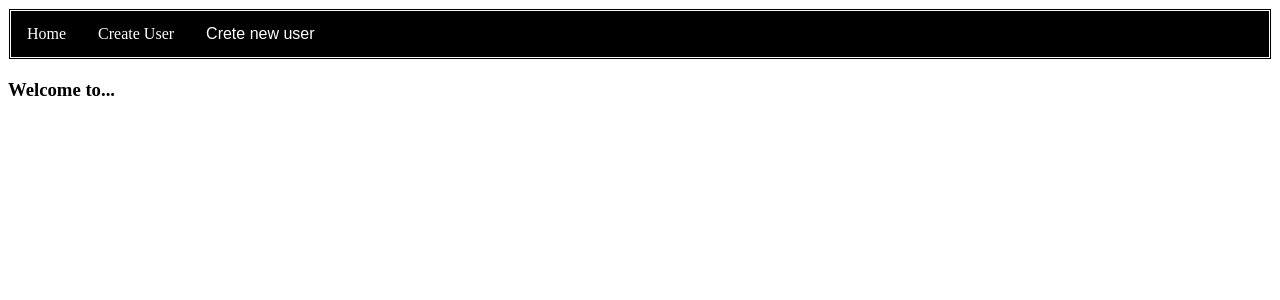
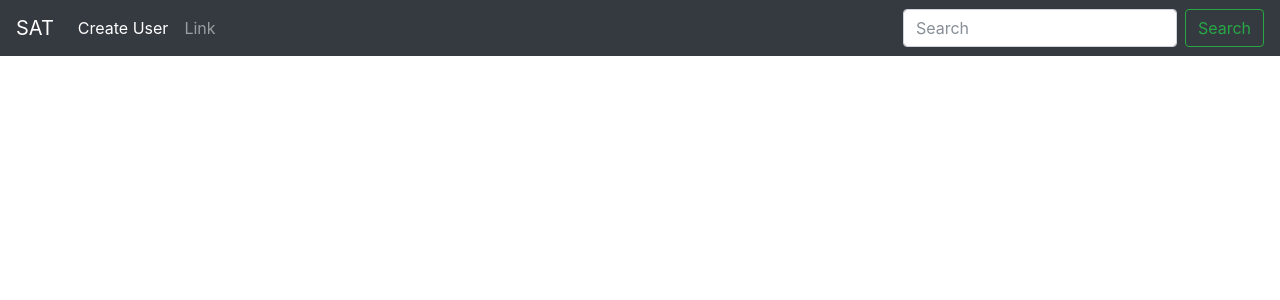
Before and after one commit to Memo93/SAT, a PHP site: page / in a window 1280 px wide. Shown: the top 300 px of the page. Run offline with PHP 8.4, Linux system fonts and the light colour scheme; some libraries are stand-ins or nearby versions.

Commit message:
Change in design
change complet the design, using getbootstrap

```diff
--- a/index.php
+++ b/index.php
@@ -1,102 +1,41 @@
 <html>
 <head>
+
+    <meta charset="utf-8">
+    <meta name="viewport" content="width=device-width, initial-scale=1, shrink-to-fit=no">
+    <link rel="stylesheet" href="https://maxcdn.bootstrapcdn.com/bootstrap/4.0.0-beta.2/css/bootstrap.min.css"
+    integrity="sha384-PsH8R72JQ3SOdhVi3uxftmaW6Vc51MKb0q5P2rRUpPvrszuE4W1povHYgTpBfshb" crossorigin="anonymous">
+
+    <script src="https://code.jquery.com/jquery-3.2.1.slim.min.js" integrity="sha384-KJ3o2DKtIkvYIK3UENzmM7KCkRr/rE9/Qpg6aAZGJwFDMVNA/GpGFF93hXpG5KkN" crossorigin="anonymous"></script>
+    <script src="https://cdnjs.cloudflare.com/ajax/libs/popper.js/1.12.3/umd/popper.min.js" integrity="sha384-vFJXuSJphROIrBnz7yo7oB41mKfc8JzQZiCq4NCceLEaO4IHwicKwpJf9c9IpFgh" crossorigin="anonymous"></script>
+    <script src="https://maxcdn.bootstrapcdn.com/bootstrap/4.0.0-beta.2/js/bootstrap.min.js" integrity="sha384-alpBpkh1PFOepccYVYDB4do5UnbKysX5WZXm3XxPqe5iKTfUKjNkCk9SaVuEZflJ" crossorigin="anonymous"></script>
+
     <title>Sistema de Administración de Tajos</title>
-    <style>
-
-        .container{
-            overflow: hidden;
-            background-color: black;
-            font-family: "Times New Roman";
-            border: double;
-            border-color: #f9f9f9;
-        }
-        .container a {
-            float: left;
-            font-size: 16px;
-            color: white;
-            text-align: center;
-            padding: 14px 16px;
-            text-decoration: none;
-        }
-        .dropdown{
-            float: left;
-            overflow: hidden;
-        }
-        .dropdown .dropbtn {
-            cursor: pointer;
-            font-size: 16px;
-            border: none;
-            outline: none;
-            color: white;
-            padding: 14px 16px;
-            background-color: inherit;
-        }
-
-        .container a:hover, .dropdown:hover .dropbtn {
-            background-color: darkmagenta;
-            border: inset;
-        }
-
-        .dropdown-content {
-            display: none;
-            position: absolute;
-            background-color: #f9f9f9;
-            min-width: 160px;
-            box-shadow: 0px 8px 16px 0px rgba(0,0,0,0.2);
-            z-index: 1;
-        }
-
-        .dropdown-content a {
-            float: none;
-            color: black;
-            padding: 12px 16px;
-            text-decoration: none;
-            display: block;
-            text-align: left;
-        }
-
-        .dropdown-content a:hover {
-            background-color: #ddd;
-        }
-
-        .show {
-            display: block;
-        }
-
-    </style>
-    <!--<img src="image/cargador.png" alt="" id="bg">-->
 </head>
-
-<div class="container">
-    <a href="index.php">Home</a>
-    <a href="user_form.php">Create User</a>
-    <div class="dropdown">
-        <button class="dropbtn" onclick="myFunction()">Crete new user</button>
-        <div class="dropdown-content" id="create_new_user">
-            <a href="#">Link 1</a>
-            <a href="#">Link 2</a>
-            <a href="#">Link 3</a>
+<body>
+    <nav class="navbar navbar-expand-md navbar-dark bg-dark fixed-top">
+        <a class="navbar-brand" href="index.php"> SAT</a>
+    <button class="navbar-toggler" type="button" data-toggle="collapse" data-target="#navbarsExampleDefault"
+            aria-controls="navbarsExampleDefault" aria-expanded="true" aria-label="Toggle navigation">
+            <span class="navbar-toggler-icon"></span>
+        </button>
+        <div class="navbar-collapse collapse" id="navbarsExampleDefault" style>
+            <ul class="navbar-nav mr-auto">
+                <li class="nav-item active">
+                    <a class="nav-link" href="user_form.php">
+                        Create User
+                        <span class="sr-only">(Current)</span>
+                    </a>
+                </li>
+                <li class="nav-item">
+                    <a class="nav-link" href="#">Link</a>
+                </li>
+            </ul>
+            <form class="form-inline my-2 my-lg-0">
+                <input class="form-control mr-sm-2" type="text" placeholder="Search" aria-label="Search">
+                <button class="btn btn-outline-success my-2 my-sm-0" type="submit">Search</button>
+            </form>
         </div>
-    </div>
-</div>
-
-<h3>Welcome to...</h3>
-
-<script>
-    /* When the user clicks on the button,
-     toggle between hiding and showing the dropdown content */
-    function myFunction() {
-        document.getElementById("myDropdown").classList.toggle("show");
-    }
-
-    // Close the dropdown if the user clicks outside of it
-    window.onclick = function(e) {
-            if (!e.target.matches('.dropbtn')) {
-                var myDropdown = document.getElementById("myDropdown");
-                if (myDropdown.classList.contains('show')) {
-                    myDropdown.classList.remove('show');
-                }
-            }
-        }
-</script>
+</nav>
+</body>
 </html>
```
